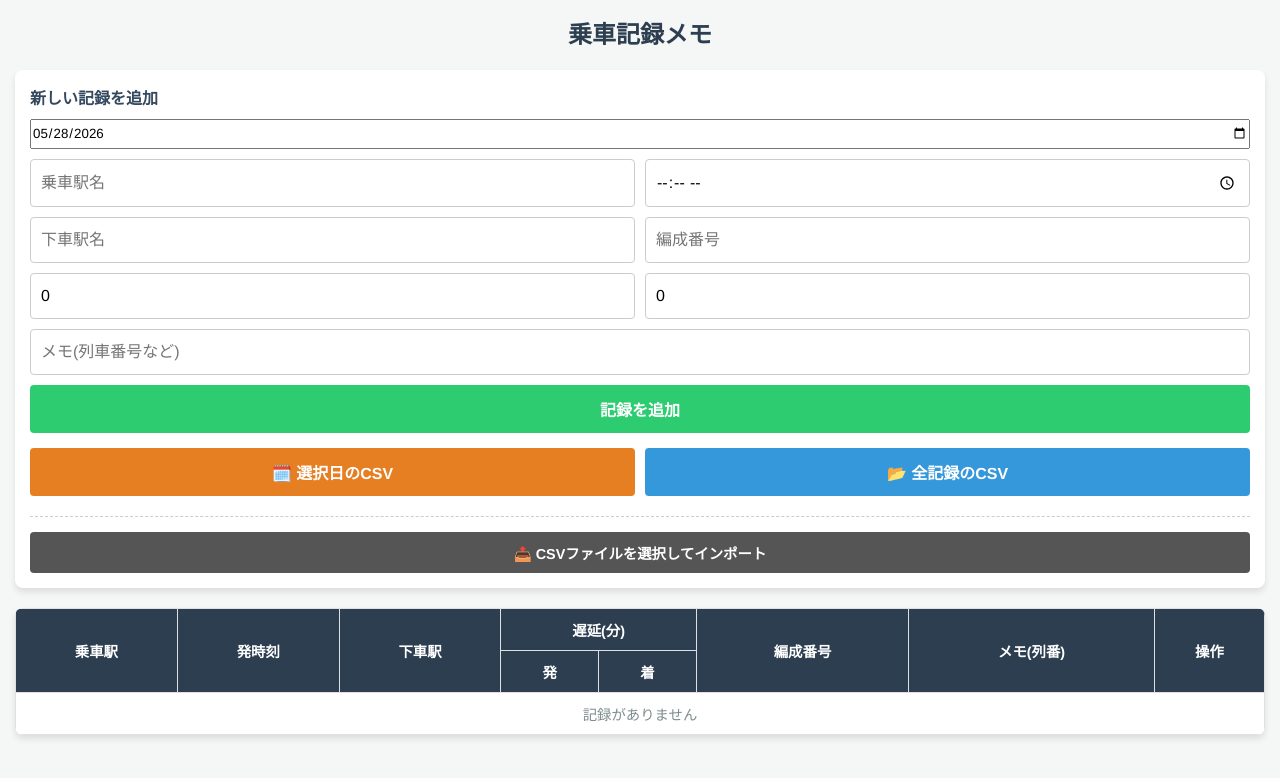
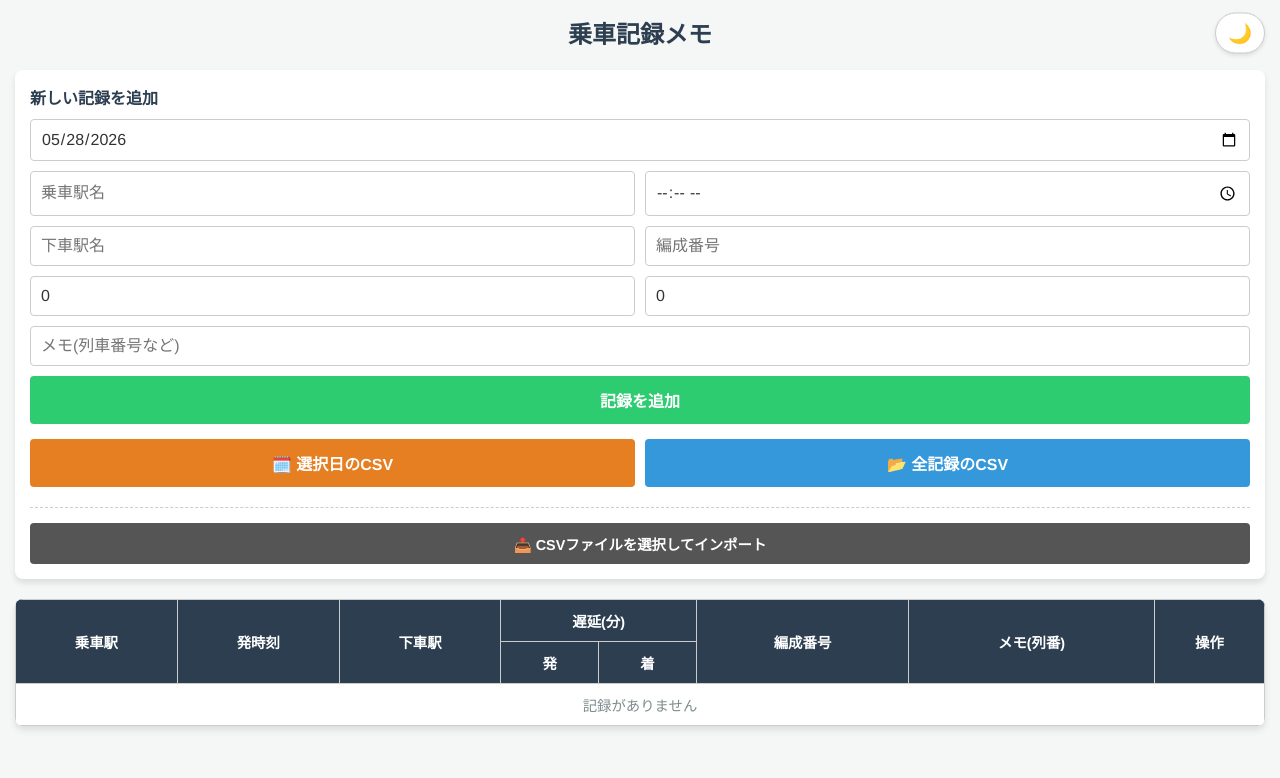
Before and after one commit to aburaji23152/tripmemo, a plain HTML site: page index.html in a window 1280 px wide. Drawn offline with Linux system fonts and the light colour scheme.

Commit message:
Add files via upload

```diff
--- a/index.html
+++ b/index.html
@@ -14,7 +14,11 @@
 </head>
 <body>
 
-    <h1>乗車記録メモ</h1>
+<body>
+    <div class="header-wrapper">
+        <h1>乗車記録メモ</h1>
+        <button id="themeToggle" aria-label="テーマ切り替え">🌙</button>
+    </div>
 
     <div class="form-container">
         <h3>新しい記録を追加</h3>
--- a/script.js
+++ b/script.js
@@ -418,3 +418,27 @@ if ('serviceWorker' in navigator) {
         window.location.reload();
     });
 }
+
+
+// --- ダークモード管理 ---
+const themeToggle = document.getElementById('themeToggle');
+const currentTheme = localStorage.getItem('theme') || 'light';
+
+// 初期テーマの適用
+if (currentTheme === 'dark') {
+    document.documentElement.setAttribute('data-theme', 'dark');
+    themeToggle.textContent = '☀️';
+}
+
+themeToggle.addEventListener('click', () => {
+    let theme = document.documentElement.getAttribute('data-theme');
+    if (theme === 'dark') {
+        document.documentElement.setAttribute('data-theme', 'light');
+        themeToggle.textContent = '🌙';
+        localStorage.setItem('theme', 'light');
+    } else {
+        document.documentElement.setAttribute('data-theme', 'dark');
+        themeToggle.textContent = '☀️';
+        localStorage.setItem('theme', 'dark');
+    }
+});
--- a/style.css
+++ b/style.css
@@ -1,25 +1,77 @@
+/* --- 変数の定義（色の管理を一括化） --- */
+:root {
+    --bg-color: #f4f7f6;
+    --text-color: #333;
+    --container-bg: #fff;
+    --header-color: #2c3e50;
+    --input-border: #ccc;
+    --table-header: #2c3e50;
+    --table-row-even: #f9f9f9;
+    --date-header-bg: #ecf0f1;
+}
+
+/* ダークモード用の配色設定 */
+[data-theme="dark"] {
+    --bg-color: #1a1a1a;
+    --text-color: #e0e0e0;
+    --container-bg: #2d2d2d;
+    --header-color: #ecf0f1;
+    --input-border: #444;
+    --table-header: #34495e;
+    --table-row-even: #333;
+    --date-header-bg: #3d3d3d;
+}
+
+/* --- 全体レイアウト --- */
 * {
     box-sizing: border-box;
     margin: 0;
     padding: 0;
     font-family: 'Helvetica Neue', Arial, 'Hiragino Kaku Gothic ProN', sans-serif;
+    transition: background-color 0.3s, color 0.3s; /* 切り替えを滑らかに */
 }
 
 body {
-    background-color: #f4f7f6;
-    color: #333;
+    background-color: var(--bg-color);
+    color: var(--text-color);
     padding: 15px;
 }
 
-h1 {
-    text-align: center;
-    color: #2c3e50;
-    font-size: 1.5rem;
+/* 右上にボタンを置くためのヘッダー設定 */
+.header-wrapper {
+    display: flex;
+    justify-content: center;
+    align-items: center;
+    position: relative;
     margin-bottom: 20px;
 }
 
+h1 {
+    color: var(--header-color);
+    font-size: 1.5rem;
+    text-align: center;
+}
+
+/* ダークモード切り替えボタン（右上に固定） */
+#themeToggle {
+    position: absolute;
+    right: 0;
+    top: 50%;
+    transform: translateY(-50%);
+    width: auto;
+    margin: 0;
+    padding: 8px 12px;
+    font-size: 1.2rem;
+    background: var(--container-bg);
+    border: 1px solid var(--input-border);
+    border-radius: 50px;
+    cursor: pointer;
+    box-shadow: 0 2px 4px rgba(0,0,0,0.1);
+}
+
+/* --- フォーム関連 --- */
 .form-container {
-    background-color: #fff;
+    background-color: var(--container-bg);
     padding: 15px;
     border-radius: 8px;
     box-shadow: 0 4px 6px rgba(0,0,0,0.1);
@@ -29,7 +81,7 @@ h1 {
 .form-container h3 {
     font-size: 1rem;
     margin-bottom: 10px;
-    color: #34495e;
+    color: var(--header-color);
 }
 
 .form-grid {
@@ -38,23 +90,25 @@ h1 {
     gap: 10px;
 }
 
-.form-grid input {
-    line-height: 24px;
-}
-
-input[type="text"], input[type="time"], input[type="number"] {
+input[type="text"],
+input[type="time"],
+input[type="number"],
+input[type="date"] {
     width: 100%;
     padding: 10px;
     font-size: 16px;
-    border: 1px solid #ccc;
+    border: 1px solid var(--input-border);
     border-radius: 4px;
     outline: none;
+    background-color: var(--container-bg);
+    color: var(--text-color);
 }
 
-input[type="text"]:focus, input[type="time"]:focus, input[type="number"]:focus {
+input:focus {
     border-color: #3498db;
 }
 
+/* --- ボタン類 --- */
 button {
     width: 100%;
     background-color: #2ecc71;
@@ -80,13 +134,10 @@ button:active {
     width: auto;
 }
 
-.delete-btn:active {
-    background-color: #c0392b;
-}
-
+/* --- テーブル関連 --- */
 .table-container {
     overflow-x: auto;
-    background-color: white;
+    background-color: var(--container-bg);
     border-radius: 8px;
     box-shadow: 0 4px 6px rgba(0,0,0,0.1);
 }
@@ -98,41 +149,39 @@ table {
 }
 
 th, td {
-    border: 1px solid #e0e0e0;
+    border: 1px solid var(--input-border);
     padding: 10px 1px;
     text-align: center;
     font-size: 0.9rem;
 }
 
 th {
-    background-color: #2c3e50;
+    background-color: var(--table-header);
     color: white;
     font-weight: bold;
 }
 
 tr:nth-child(even) td {
-    background-color: #f9f9f9;
+    background-color: var(--table-row-even);
 }
 
-/* 隠された状態のデータ行を非表示にする */
+/* 日付ヘッダー行 */
+.date-header-row:active td {
+    background-color: #bdc3c7 !important;
+}
+
 .hidden-row {
     display: none !important;
 }
 
-/* 日付ヘッダー行にホバー/タップ時の視覚フィードバックを追加 */
-.date-header-row:active td {
-    background-color: #bdc3c7 !important;
-}
-
-/* 元のダサいファイル選択ボタンを隠す */
+/* --- インポート用カスタムラベル --- */
 input[type="file"] {
     display: none;
 }
 
-/* 代わりのラベルを綺麗目のボタンに変身させる */
 .custom-file-upload {
     display: block;
-    background-color: #555; /* 好みに合わせて緑色に */
+    background-color: #555;
     color: white;
     padding: 10px 15px;
     border-radius: 4px;
@@ -145,7 +194,6 @@ input[type="file"] {
     width: 100%;
 }
 
-/* ボタンを押したとき（スマホでタップしたとき）の反応 */
 .custom-file-upload:active {
     background-color: #27ae60;
 }
```
